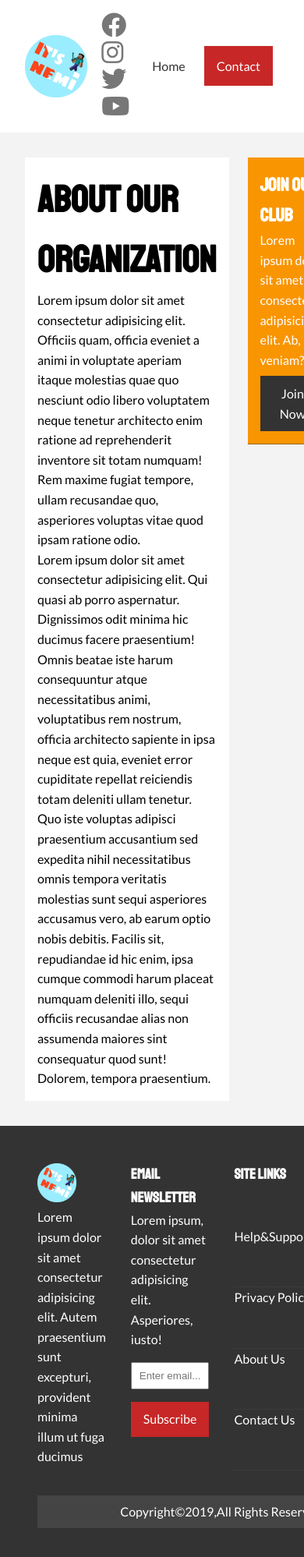
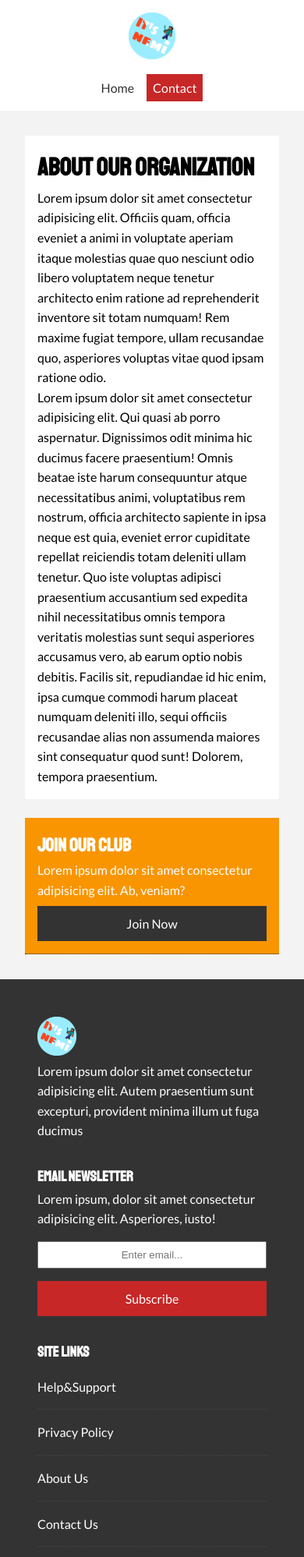
Before and after one commit to nemimj/News-Project, a plain HTML site: page about.html in a window 390 px wide. Shown: the top 1997 px of the page at 78% size. Drawn offline with Linux system fonts and the light colour scheme.

Commit message:
added mobile.css responsive

```diff
--- a/css/mobile.css
+++ b/css/mobile.css
@@ -0,0 +1,85 @@
+#main-nav .social{
+    display: none;
+}
+
+#main-nav .container{
+    grid-template-columns: 1fr;
+}
+
+#main-nav ul{
+    justify-self: center;
+    margin-top: 1.5rem;
+}
+
+#main-nav .logo{
+    width: 60px;
+}
+
+#main-nav img{
+    justify-self: center;
+}
+
+#main-nav ul li a{
+padding: 0.5rem;
+}
+
+
+
+/* Section Home */
+
+
+#home-articles .articles-container{
+    grid-template-columns: repeat(2,1fr);
+}
+
+#home-articles .articles-container > *:first-child,
+#home-articles .articles-container > *:last-child{
+    grid-column: 1;
+    grid-template-columns: repeat(1,1fr);
+
+}
+
+
+
+
+/* showcase container */
+
+#showcase .showcase-container{
+
+    grid-template-columns: repeat(1,1fr);
+    text-align: center;
+}
+
+
+#home-articles .articles-container{
+    grid-template-columns: repeat(1,1fr);
+}
+
+
+
+/* footer */
+
+#footer > div{
+    display: flex;
+    justify-content: center;
+    flex-direction: column;
+    text-align: left;
+}
+
+#footer .site-links a{
+    padding: 1rem 0;
+}
+
+
+
+
+/* Section About */
+
+.l-heading{
+    font-size: 2rem;
+}
+
+#about .page-container{
+
+grid-template-columns: repeat(1,1fr);
+}
--- a/css/style.css
+++ b/css/style.css
@@ -299,6 +299,7 @@ h1,h2,h3,h4,h5,h6{
 #footer .site-links{
     display: grid;
     grid-template-columns: repeat(1,1fr);
+    align-items: center;
 }
 
 #footer .site-links a{
--- a/index.html
+++ b/index.html
@@ -12,7 +12,11 @@
       referrerpolicy="no-referrer"
     />
     <link rel="stylesheet" href="css/style.css" />
-    <link rel="stylesheet" href="css/mobile.css" />
+    <link
+      rel="stylesheet"
+      href="css/mobile.css"
+      media="screen and (max-width:768px)"
+    />
     <title>News Project</title>
   </head>
   <body>
```
